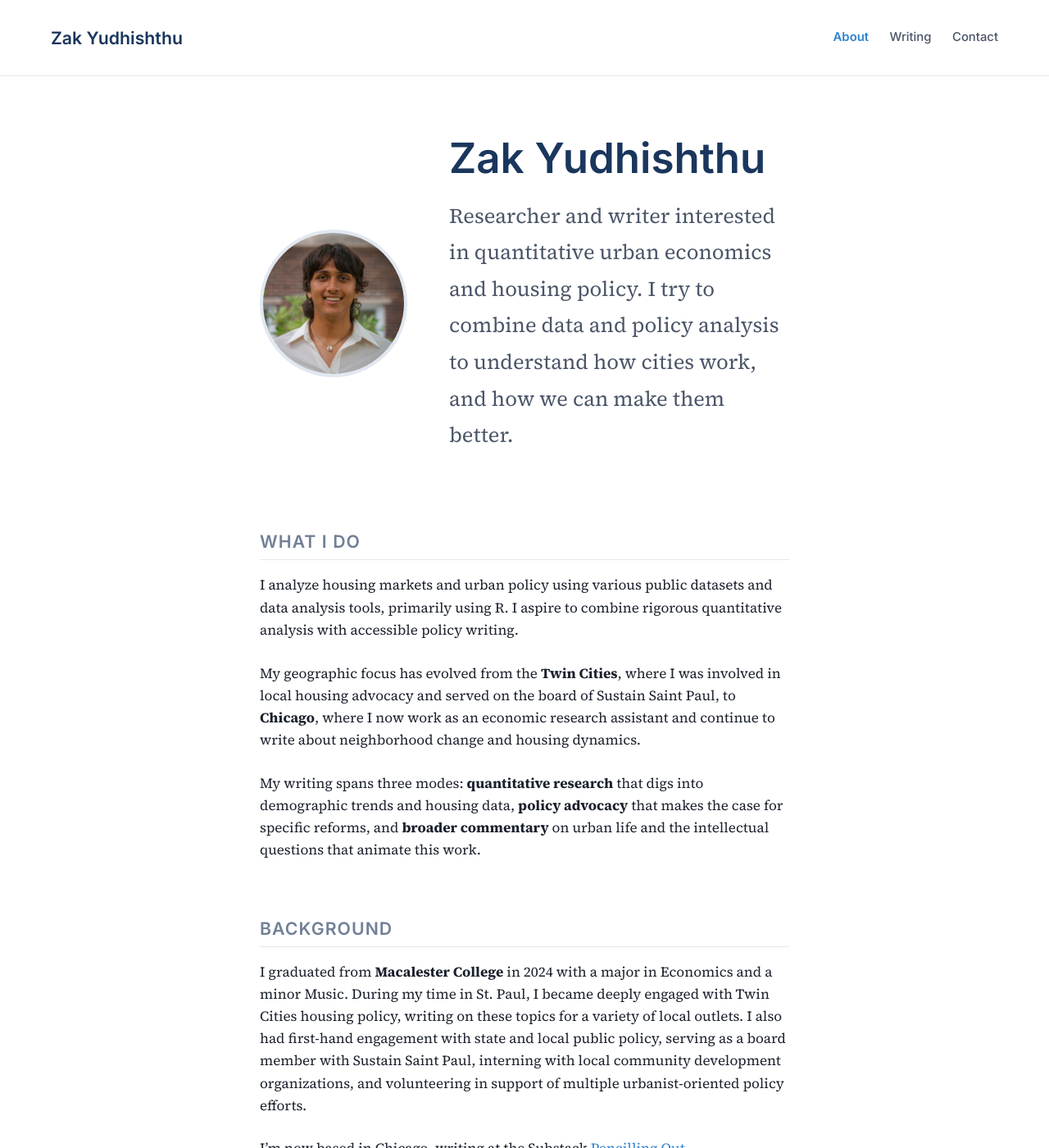
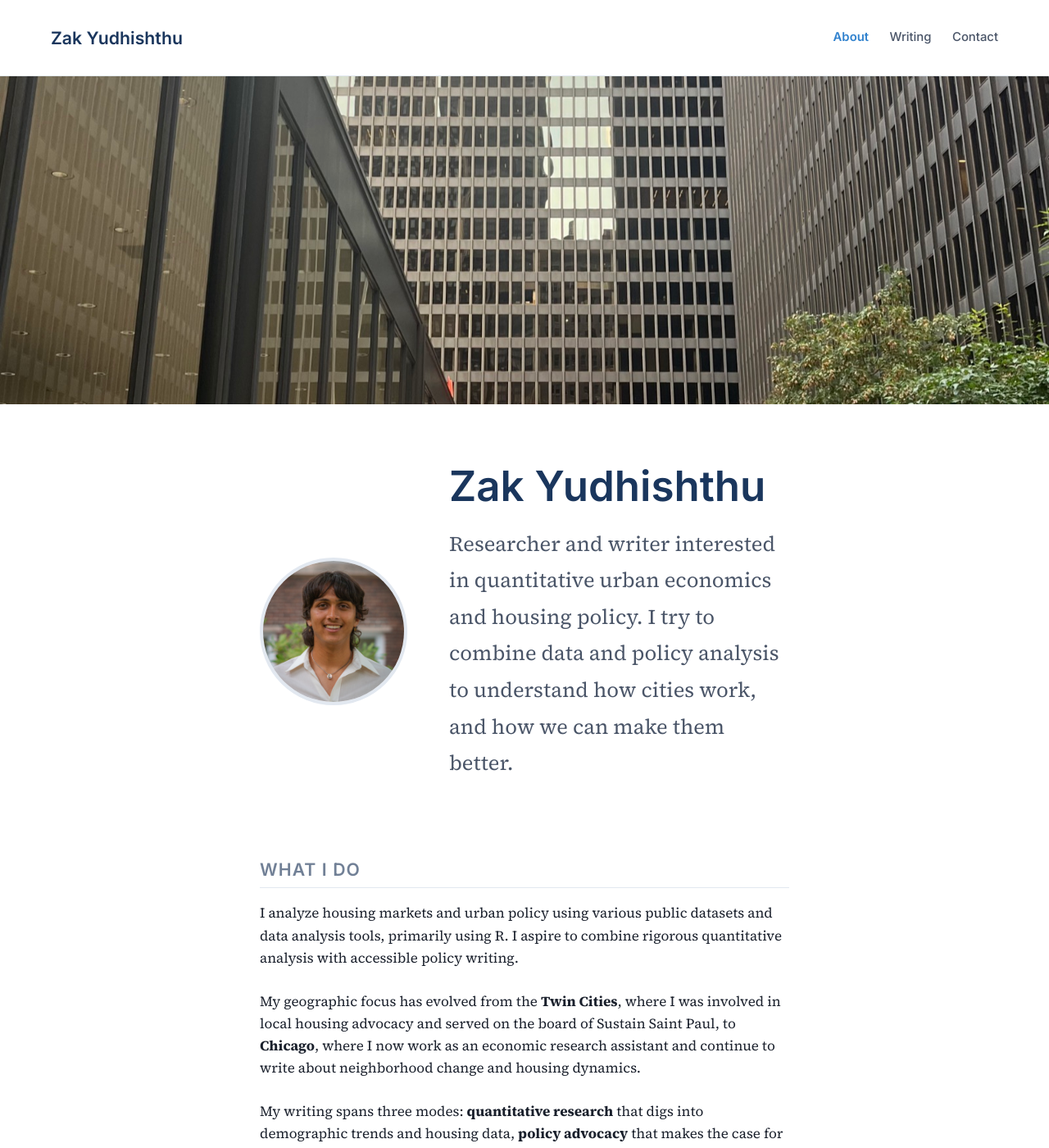
Before and after one commit to zakyudhishthu/personal-site, a Jekyll site: the page built from index.md, in a window 1280 px wide and 1400 px high. Shown: the whole window at 82% size. Built offline with Jekyll 4.4.1, drawn with Linux system fonts in a browser that asks for light colours.

Commit message:
Add hero banner to home page
Co-Authored-By: Claude Opus 4.5 <noreply@anthropic.com>

```diff
--- a/_layouts/home.html
+++ b/_layouts/home.html
@@ -2,6 +2,10 @@
 layout: default
 ---
 
+<div class="hero-banner">
+  <img src="{{ '/assets/images/hero-banner.jpeg' | relative_url }}" alt="Chicago Federal Plaza with Calder's Flamingo sculpture">
+</div>
+
 <article class="home-content">
   {{ content }}
 </article>
--- a/_sass/_layout.scss
+++ b/_sass/_layout.scss
@@ -189,6 +189,21 @@
   font-size: $font-size-lg;
   color: $color-text-light;
   margin-bottom: 0;
+}
+
+// Hero banner
+.hero-banner {
+  width: 100%;
+  max-height: 400px;
+  overflow: hidden;
+
+  img {
+    width: 100%;
+    height: 400px;
+    object-fit: cover;
+    object-position: center;
+    display: block;
+  }
 }
 
 // Home page specific
```
Also changed, not shown: assets/images/hero-banner.jpeg (added).
